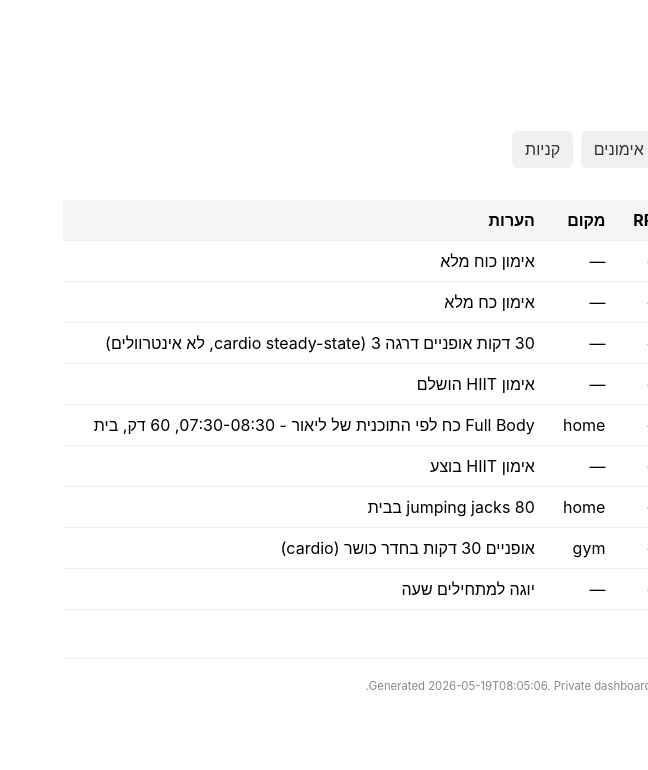
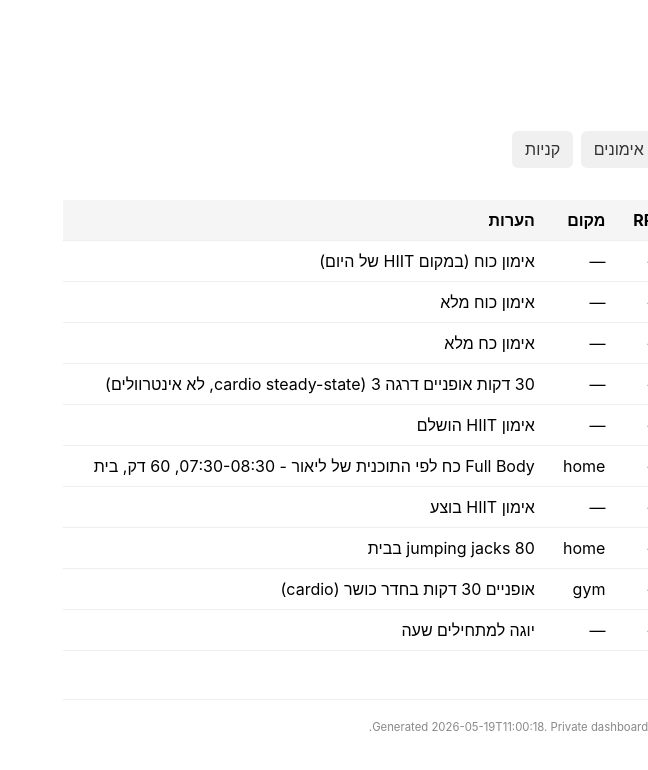
Before and after one commit to alexliv1234/alexbot-public, a Jekyll site: the page built from docs/lifechange/workouts.html, in a window 1280 px wide. Shown: the top 770 px of the page, without its empty margins (632-1280 px from the left). Built offline with Jekyll 4.4.1, drawn with Linux system fonts in a browser that asks for light colours.

Commit message:
📊 coach site update (2026-05-19_11-00)

```diff
--- a/docs/_data/coach/today.json
+++ b/docs/_data/coach/today.json
@@ -1,9 +1,18 @@
 {
   "next_event": "see schedule below",
   "adherence": "in-progress",
-  "as_of": "2026-05-19T08:05:06",
+  "as_of": "2026-05-19T11:00:18",
   "meals": [],
-  "workouts": [],
+  "workouts": [
+    {
+      "kind": "strength",
+      "actual": "אימון כוח (במקום HIIT של היום)",
+      "status": "done",
+      "duration_min": null,
+      "location": null,
+      "time": "08:45"
+    }
+  ],
   "supplements": [
     {
       "name": "morning_water_vinegar",
--- a/docs/_data/coach/workouts.json
+++ b/docs/_data/coach/workouts.json
@@ -76,5 +76,13 @@
     "kind": "strength",
     "actual": "אימון כוח מלא",
     "actual_status": "done"
+  },
+  {
+    "date": "2026-05-19",
+    "ts": "2026-05-19T08:45:09+03:00",
+    "type": "workout",
+    "kind": "strength",
+    "actual": "אימון כוח (במקום HIIT של היום)",
+    "actual_status": "done"
   }
 ]
```
